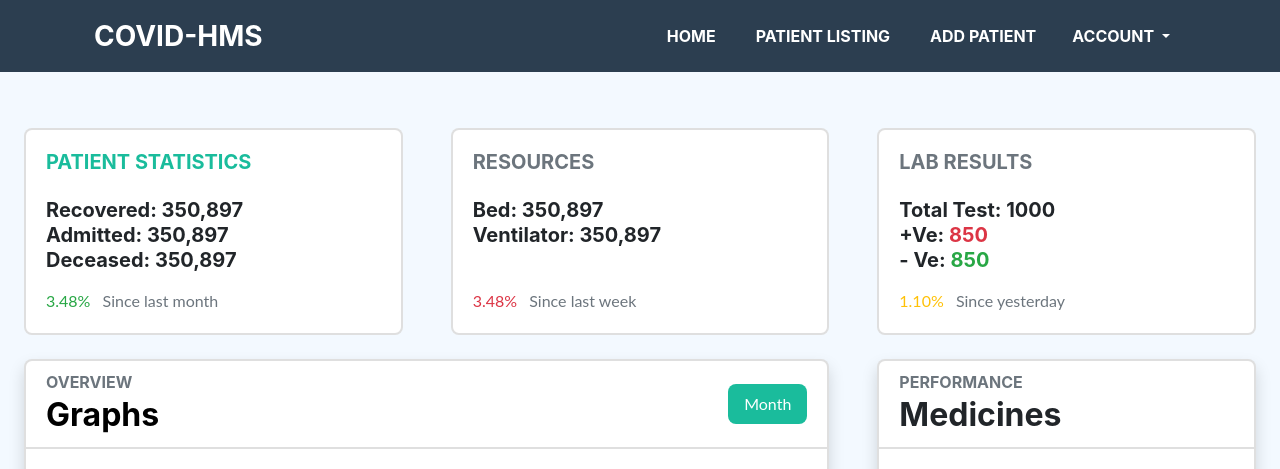
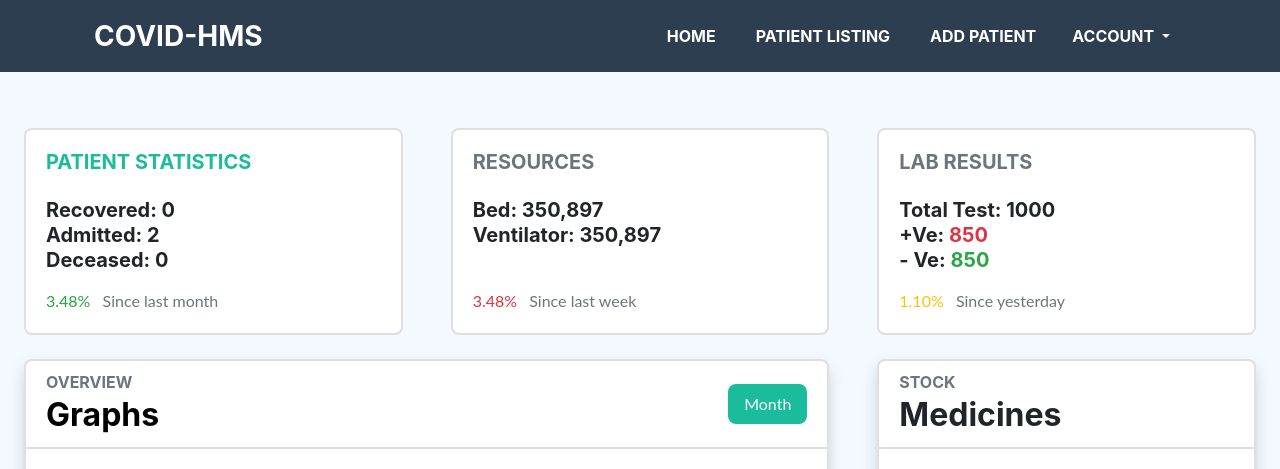
Before and after one commit to ericmiranda7/covidms, a Django app: page / in a window 1280 px wide. Shown: the top 469 px of the page. Run offline with Django 3.2, Linux system fonts and the light colour scheme; a user stored in the database is signed in; data comes from the database, SQL or seed files in the repository; some libraries are stand-ins or nearby versions.

Commit message:
add patient statistics

```diff
--- a/hospital/templates/hospital/dashboard.html
+++ b/hospital/templates/hospital/dashboard.html
@@ -15,9 +15,9 @@
 
                       <div class="col">
                         <h5 class="card-title text-uppercase text-muted mb-0"><a href={% url 'patients' %}>Patient Statistics</a></h5><br>
-                        <span class="h5 font-weight-bold mb-0">Recovered: 350,897</span><br>
-                        <span class="h5 font-weight-bold mb-0">Admitted: 350,897</span><br>
-                        <span class="h5 font-weight-bold mb-0">Deceased: 350,897</span>
+                        <span class="h5 font-weight-bold mb-0">Recovered: {{ statistics.recovered }}</span><br>
+                        <span class="h5 font-weight-bold mb-0">Admitted: {{ statistics.admitted }}</span><br>
+                        <span class="h5 font-weight-bold mb-0">Deceased: {{ statistics.deceased }}</span>
                       </div>
 
                       <div class="col-auto">
@@ -128,7 +128,7 @@
               <div class="card-header bg-transparent">
                 <div class="row align-items-center">
                   <div class="col">
-                    <h6 class="text-uppercase text-muted ls-1 mb-1">Performance</h6>
+                    <h6 class="text-uppercase text-muted ls-1 mb-1">Stock</h6>
                     <h2 class="mb-0">Medicines</h2>
                   </div>
                 </div>
--- a/hospital/views.py
+++ b/hospital/views.py
@@ -7,9 +7,31 @@ from . import models
 from .forms import SearchForm
 
 # Create your views here.
+
+
 @login_required
 def dashboard(request):
-    return render(request, 'hospital/dashboard.html')
+    patients = models.Patient.objects.all()
+
+    statistics = {
+        "recovered": 0,
+        "admitted": 0,
+        "deceased": 0,
+    }
+
+    for patient in patients:
+
+        if patient.status == 1:
+            statistics['admitted'] += 1
+        elif patient.status == 3:
+            statistics['recovered'] += 1
+        elif patient.status == 4:
+            statistics['deceased'] += 1
+
+    context = {}
+    context['statistics'] = statistics
+
+    return render(request, 'hospital/dashboard.html', context)
 
 
 class PatientListView(ListView):
@@ -22,7 +44,8 @@ class PatientListView(ListView):
         patients = super(PatientListView, self).get_queryset(**kwargs)
 
         if form.is_valid():
-            patients = self.model.objects.filter(name__contains=form.cleaned_data['name'])
+            patients = self.model.objects.filter(
+                name__contains=form.cleaned_data['name'])
 
             sort = form.cleaned_data['severity']
             if sort == '1':
```
